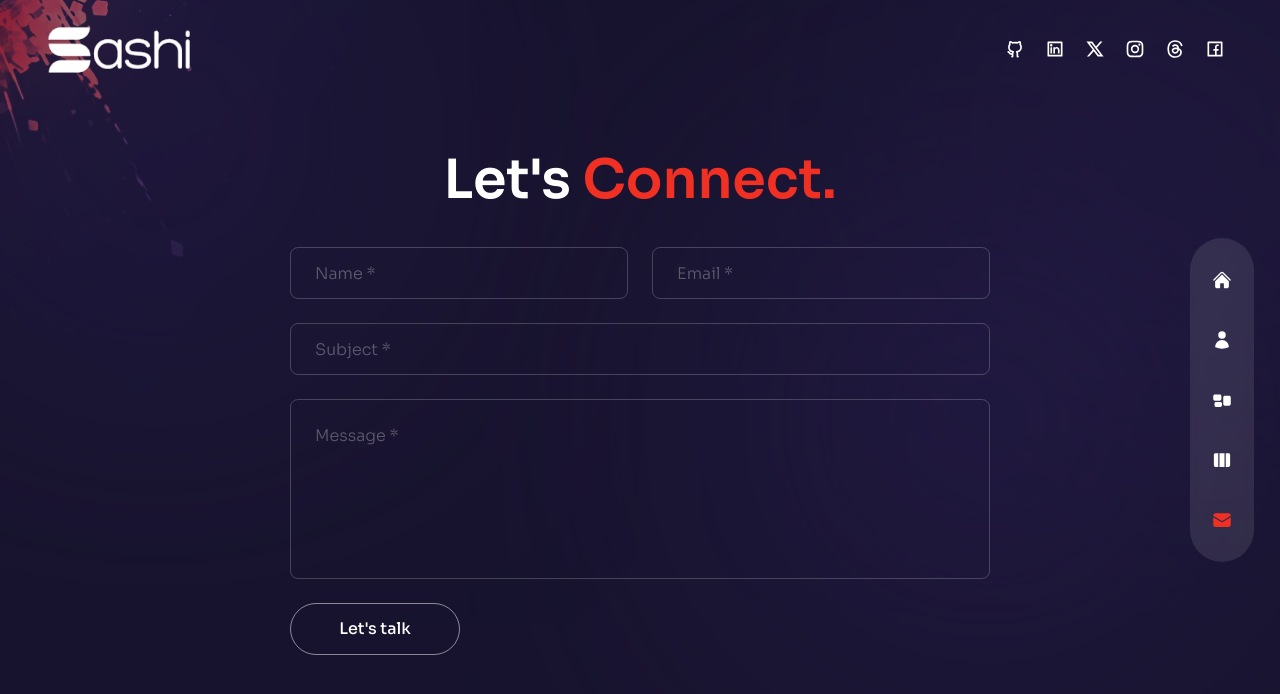
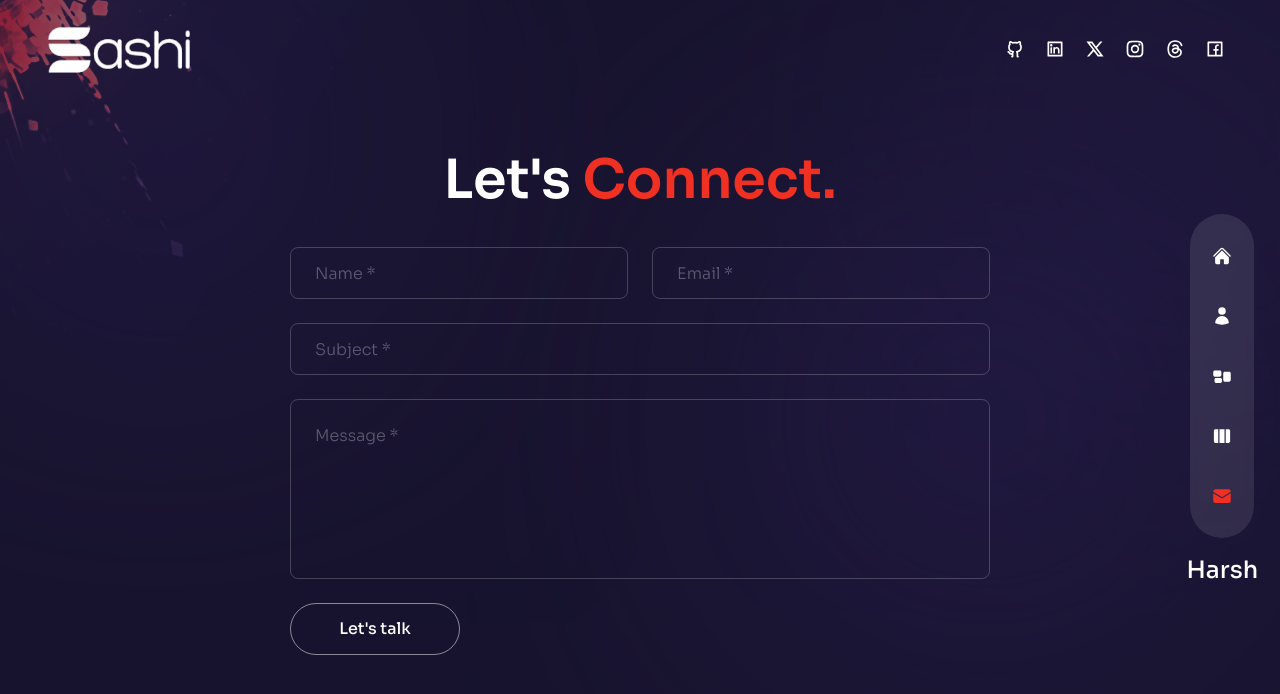
Before and after one commit to Sashi2002/Next-Portfolio, a Next.js app: page /contact in a window 1280 px wide. Shown: the top 694 px of the page. Built offline with nearby package versions, Linux system fonts and the light colour scheme.

Commit message:
just a commit

```diff
--- a/components/Nav.js
+++ b/components/Nav.js
@@ -60,6 +60,7 @@ const Nav = () => {
           );
         })}
       </div>
+      <h1 className="text-2xl">Harsh</h1>
     </nav>
   );
 };
```
